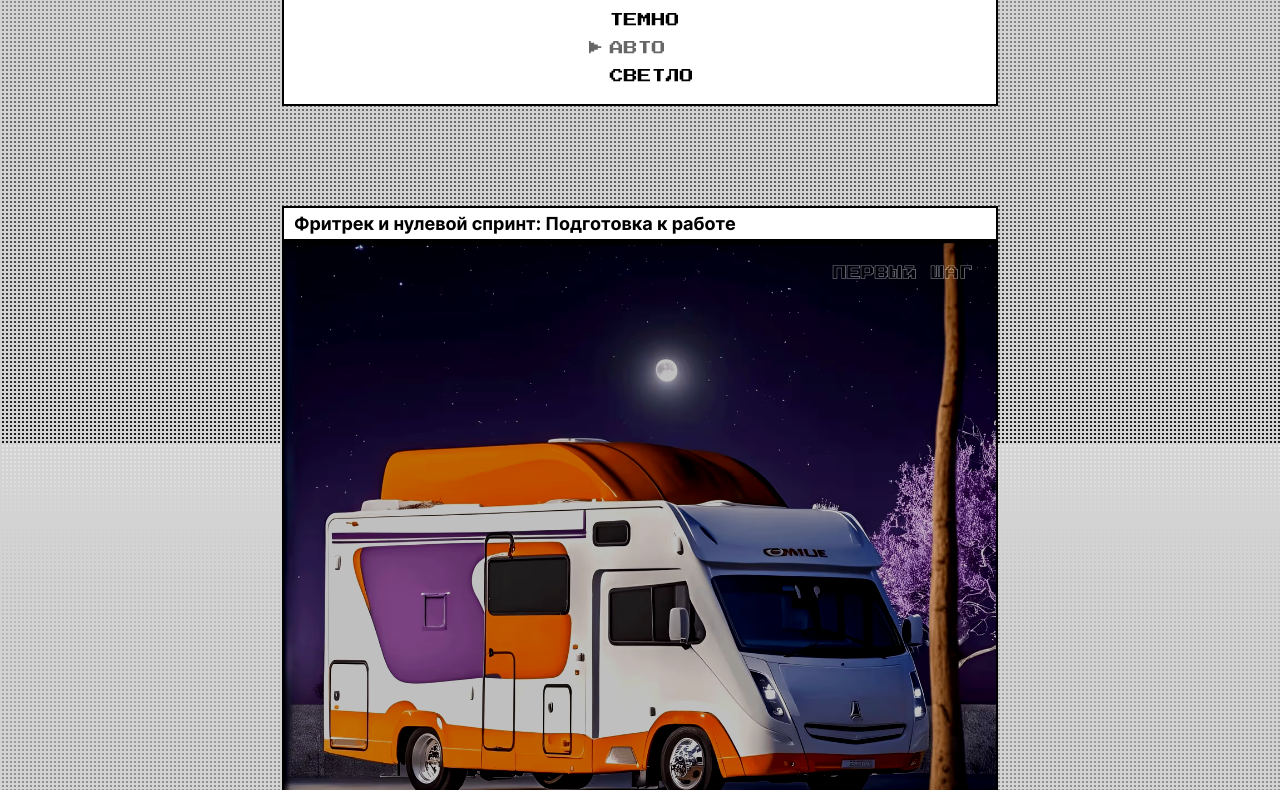
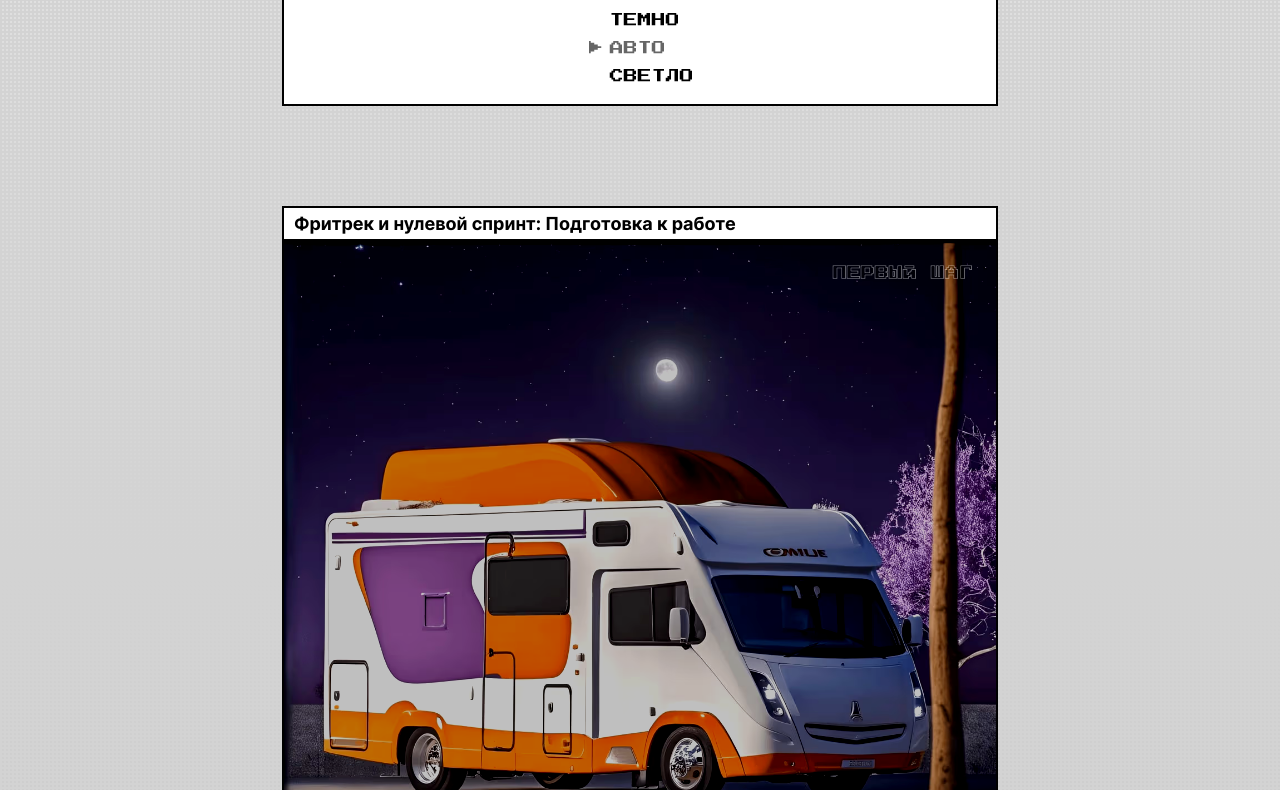
Before and after one commit to RichardRain/zakrivayuschiy-teg-f, a plain HTML site: page index.html in a window 1280 px wide. Shown: the part 357-1147 px from the top of the page. Drawn offline with Linux system fonts and the light colour scheme.

Commit message:
Исправлена ошибка отображения фона на мобильных устройствах

```diff
--- a/styles/style.css
+++ b/styles/style.css
@@ -32,6 +32,7 @@ html {
   display: flex;
   flex-direction: column;
   align-items: center;
+  background-attachment: scroll;
 }
 
 .content {
--- a/styles/variables.css
+++ b/styles/variables.css
@@ -35,21 +35,10 @@
   --dialog-backdrop-color: rgba(0 0 0 / 0.75);
 }
 
-@media (width < 768px) {
-
-  .page {
-    background-attachment: scroll;
-  }
-}
-
 @media (min-width: 768px) {
 
   :root {
     --content-inline-size: clamp(43.75rem, 52.8571rem + -10.119vw, 100%);
-  }
-
-  .page {
-    background-attachment: fixed;
   }
 
   .section-save__button {
```
